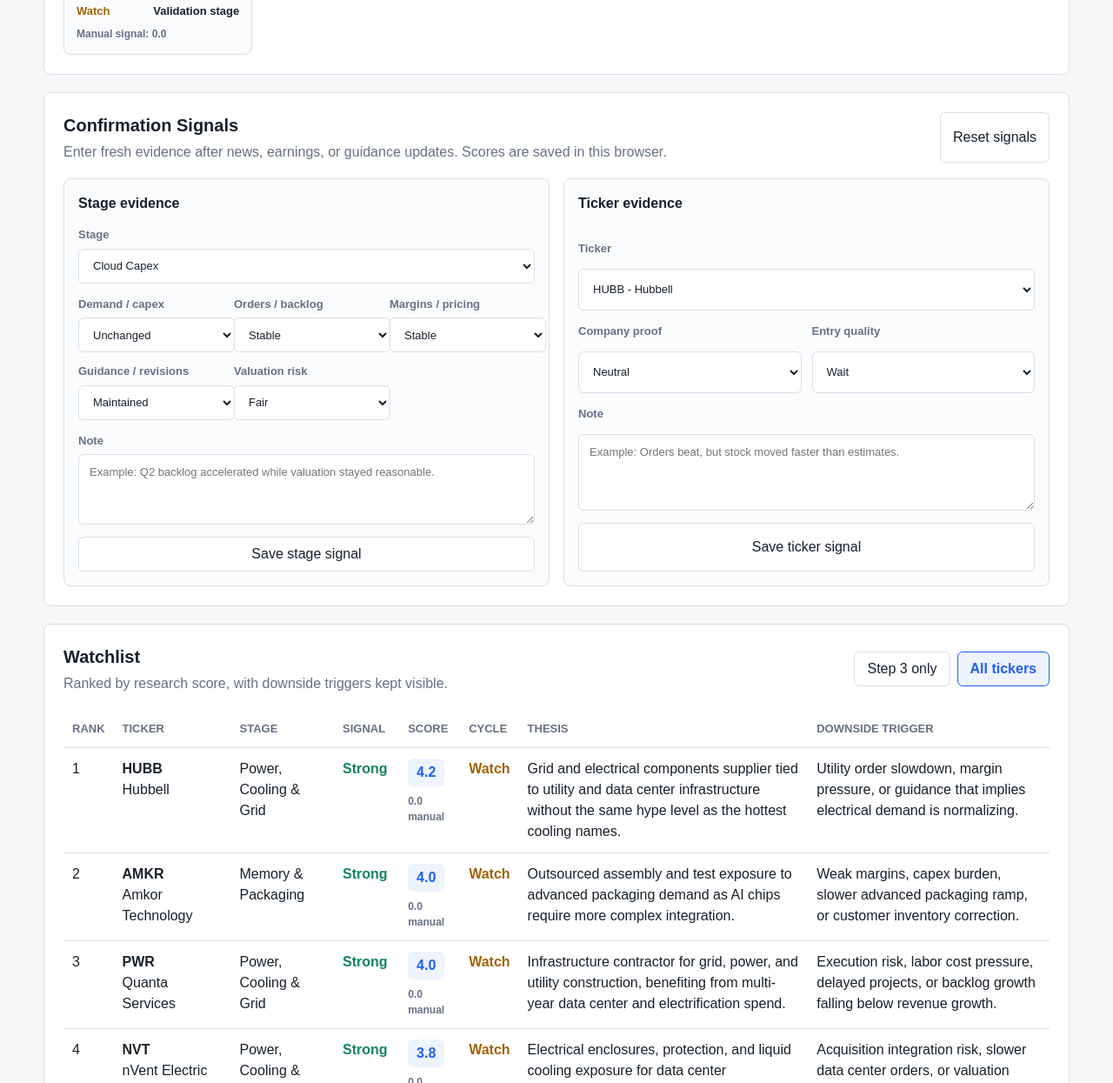
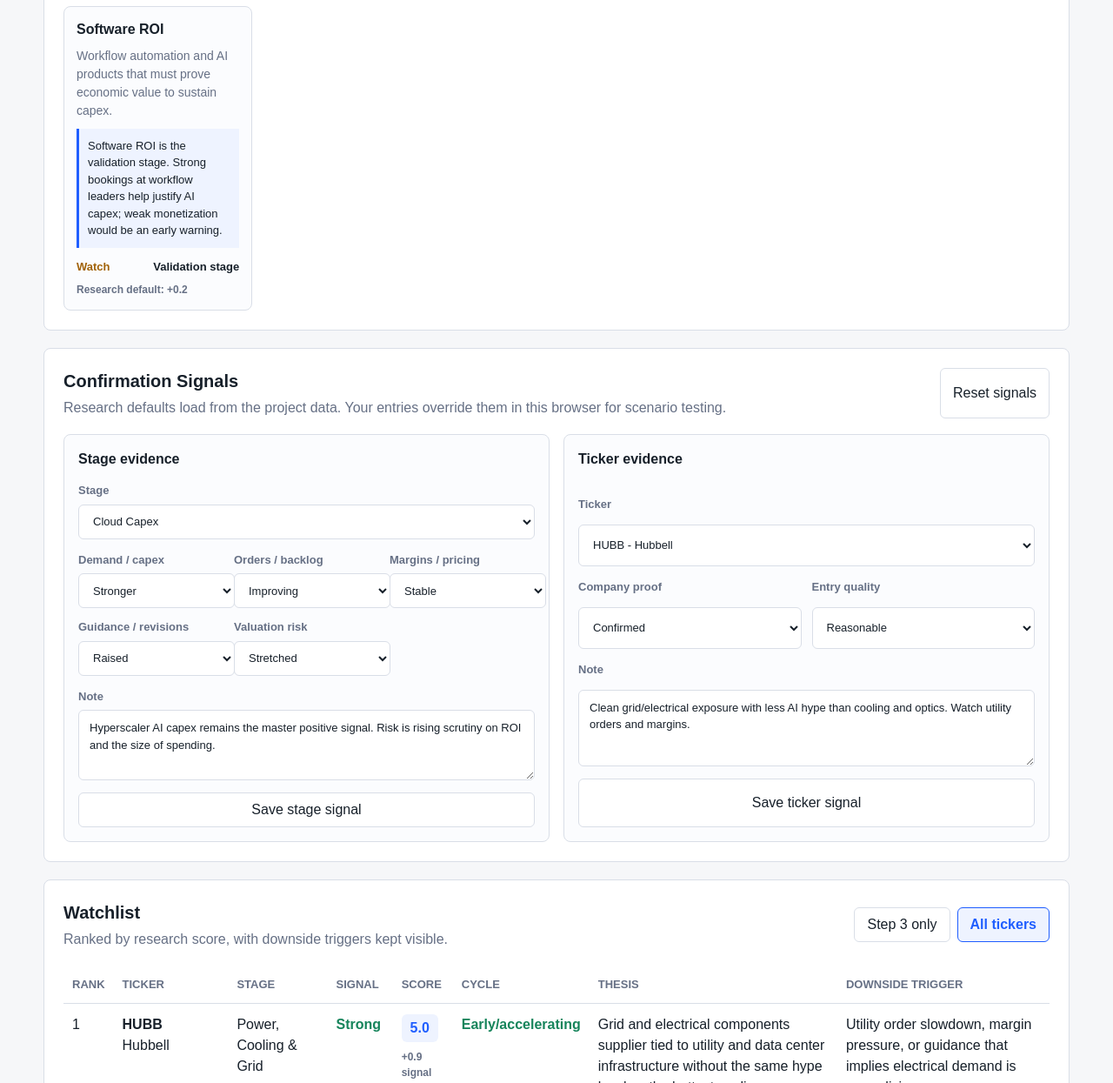
Before and after one commit to Tcnellus/ai-chain-monitor, a plain HTML site: page index.html in a window 1280 px wide. Shown: the part 628-1873 px from the top of the page at 87% size. Drawn offline with Linux system fonts and the light colour scheme.

Commit message:
Add research default signal layer

```diff
--- a/app.js
+++ b/app.js
@@ -5,6 +5,12 @@
   tickers: [],
   step3Only: false,
   stageFilter: 'all',
+  defaultSignals: {
+    stages: {},
+    tickers: {},
+    updatedAt: '',
+    method: '',
+  },
   signals: {
     stages: {},
     tickers: {},
@@ -46,7 +52,7 @@
 ]);
 
 const stageSignalScore = (stageId) => {
-  const signal = { ...signalDefaults, ...(state.signals.stages[stageId] || {}) };
+  const signal = mergedStageSignal(stageId);
   return average([
     Number(signal.demand),
     Number(signal.orders),
@@ -57,7 +63,7 @@
 };
 
 const tickerSignalScore = (symbol) => {
-  const signal = { ...tickerDefaults, ...(state.signals.tickers[symbol] || {}) };
+  const signal = mergedTickerSignal(symbol);
   return average([Number(signal.proof), Number(signal.entry)]);
 };
 
@@ -101,6 +107,24 @@
   }
 };
 
+const mergedStageSignal = (stageId) => ({
+  ...signalDefaults,
+  ...(state.defaultSignals.stages[stageId] || {}),
+  ...(state.signals.stages[stageId] || {}),
+});
+
+const mergedTickerSignal = (symbol) => ({
+  ...tickerDefaults,
+  ...(state.defaultSignals.tickers[symbol] || {}),
+  ...(state.signals.tickers[symbol] || {}),
+});
+
+const signalSource = (defaultSignal, manualSignal) => {
+  if (manualSignal) return 'Manual override';
+  if (defaultSignal) return 'Research default';
+  return 'No signal';
+};
+
 const renderStages = () => {
   const stageGrid = document.querySelector('#stage-grid');
   const stageFilter = document.querySelector('#stage-filter');
@@ -121,7 +145,8 @@
   stageGrid.innerHTML = visibleStages.map((stage) => {
     const score = stageSignalScore(stage.id);
     const outcome = stageOutcome(score);
-    const signal = state.signals.stages[stage.id];
+    const signal = mergedStageSignal(stage.id);
+    const source = signalSource(state.defaultSignals.stages[stage.id], state.signals.stages[stage.id]);
     const note = signal?.note ? `<p class="stage-note">${escapeHtml(signal.note)}</p>` : '';
 
     return `
@@ -133,7 +158,7 @@
           <span class="signal ${outcome.className}">${outcome.label}</span>
           <span>${escapeHtml(stage.cyclePosition)}</span>
         </div>
-        <div class="stage-score">Manual signal: ${formatSigned(score)}</div>
+        <div class="stage-score">${source}: ${formatSigned(score)}</div>
       </article>
     `;
   }).join('');
@@ -167,7 +192,11 @@
         ...ticker,
         score,
         stageOutcome: stageOutcome(stageScore),
-        tickerSignal: state.signals.tickers[ticker.symbol],
+        tickerSignal: mergedTickerSignal(ticker.symbol),
+        tickerSignalSource: signalSource(
+          state.defaultSignals.tickers[ticker.symbol],
+          state.signals.tickers[ticker.symbol],
+        ),
         manualDelta: stageScore * 0.45 + tickerScore * 0.35,
       };
     })
@@ -188,10 +217,10 @@
         <td><span class="signal ${ticker.signal.toLowerCase()}">${escapeHtml(ticker.signal)}</span></td>
         <td>
           <span class="score">${formatScore(ticker.score)}</span>
-          <div class="score-delta">${formatSigned(ticker.manualDelta)} manual</div>
+          <div class="score-delta">${formatSigned(ticker.manualDelta)} signal</div>
         </td>
         <td><span class="signal ${ticker.stageOutcome.className}">${ticker.stageOutcome.label}</span></td>
-        <td>${escapeHtml(ticker.thesis)}${note}</td>
+        <td>${escapeHtml(ticker.thesis)}${note}<div class="score-delta">${ticker.tickerSignalSource}</div></td>
         <td>${escapeHtml(ticker.downsideTrigger)}</td>
       </tr>
     `;
@@ -200,7 +229,7 @@
 
 const populateStageForm = () => {
   const stageId = document.querySelector('#signal-stage').value;
-  const signal = { ...signalDefaults, ...(state.signals.stages[stageId] || {}) };
+  const signal = mergedStageSignal(stageId);
 
   document.querySelector('#signal-demand').value = signal.demand;
   document.querySelector('#signal-orders').value = signal.orders;
@@ -212,7 +241,7 @@
 
 const populateTickerForm = () => {
   const symbol = document.querySelector('#signal-ticker').value;
-  const signal = { ...tickerDefaults, ...(state.signals.tickers[symbol] || {}) };
+  const signal = mergedTickerSignal(symbol);
 
   document.querySelector('#ticker-proof').value = signal.proof;
   document.querySelector('#ticker-entry').value = signal.entry;
@@ -228,13 +257,15 @@
 
 const loadData = async () => {
   loadSignals();
-  const [stagesResponse, tickersResponse] = await Promise.all([
+  const [stagesResponse, tickersResponse, signalsResponse] = await Promise.all([
     fetch('data/chain-stages.json'),
     fetch('data/tickers.json'),
+    fetch('data/signals.json'),
   ]);
 
   state.stages = await stagesResponse.json();
   state.tickers = await tickersResponse.json();
+  state.defaultSignals = await signalsResponse.json();
   renderSelectors();
   populateStageForm();
   populateTickerForm();
--- /dev/null
+++ b/data/signals.json
@@ -0,0 +1,134 @@
+{
+  "updatedAt": "2026-05-11",
+  "method": "Manual research defaults updated by Codex. Static research layer; not a live data feed.",
+  "stages": {
+    "cloud-capex": {
+      "demand": 2,
+      "orders": 1,
+      "margins": 0,
+      "guidance": 2,
+      "valuation": -1,
+      "note": "Hyperscaler AI capex remains the master positive signal. Risk is rising scrutiny on ROI and the size of spending.",
+      "updatedAt": "2026-05-11"
+    },
+    "compute-chips": {
+      "demand": 2,
+      "orders": 2,
+      "margins": 1,
+      "guidance": 1,
+      "valuation": -2,
+      "note": "AI accelerator demand remains strong, but the obvious winners are priced for high execution.",
+      "updatedAt": "2026-05-11"
+    },
+    "memory-packaging": {
+      "demand": 2,
+      "orders": 1,
+      "margins": 1,
+      "guidance": 1,
+      "valuation": 0,
+      "note": "HBM and advanced packaging remain active bottlenecks. Watch for supply expansion and margin normalization.",
+      "updatedAt": "2026-05-11"
+    },
+    "power-cooling-grid": {
+      "demand": 2,
+      "orders": 2,
+      "margins": 1,
+      "guidance": 1,
+      "valuation": 0,
+      "note": "Physical infrastructure demand is strengthening as AI data centers need power, cooling, and grid equipment.",
+      "updatedAt": "2026-05-11"
+    },
+    "networking-optics": {
+      "demand": 2,
+      "orders": 1,
+      "margins": 1,
+      "guidance": 1,
+      "valuation": -1,
+      "note": "Cluster scaling supports networking and optics demand, but several names are crowded after large moves.",
+      "updatedAt": "2026-05-11"
+    },
+    "software-roi": {
+      "demand": 1,
+      "orders": 0,
+      "margins": 0,
+      "guidance": 0,
+      "valuation": 0,
+      "note": "Software ROI is the validation stage. Strong bookings at workflow leaders help justify AI capex; weak monetization would be an early warning.",
+      "updatedAt": "2026-05-11"
+    }
+  },
+  "tickers": {
+    "HUBB": {
+      "proof": 1,
+      "entry": 1,
+      "note": "Clean grid/electrical exposure with less AI hype than cooling and optics. Watch utility orders and margins.",
+      "updatedAt": "2026-05-11"
+    },
+    "AMKR": {
+      "proof": 1,
+      "entry": 1,
+      "note": "Advanced packaging and test optionality. More upside optionality, but margins and capex discipline matter.",
+      "updatedAt": "2026-05-11"
+    },
+    "PWR": {
+      "proof": 2,
+      "entry": 0,
+      "note": "Strong backlog and infrastructure exposure, but quality is already recognized by the market.",
+      "updatedAt": "2026-05-11"
+    },
+    "NVT": {
+      "proof": 1,
+      "entry": 0,
+      "note": "Good electrical protection and liquid cooling exposure. More attractive on pullbacks after re-rating.",
+      "updatedAt": "2026-05-11"
+    },
+    "MOD": {
+      "proof": 1,
+      "entry": -1,
+      "note": "Direct cooling exposure, but capacity expansion and event risk make chasing less attractive.",
+      "updatedAt": "2026-05-11"
+    },
+    "COHR": {
+      "proof": 1,
+      "entry": -1,
+      "note": "AI datacenter optics demand is real, but expectations are higher after strong price action.",
+      "updatedAt": "2026-05-11"
+    },
+    "CRDO": {
+      "proof": 1,
+      "entry": -2,
+      "note": "High-speed connectivity thesis is strong, but valuation and customer concentration create chase risk.",
+      "updatedAt": "2026-05-11"
+    },
+    "NVDA": {
+      "proof": 2,
+      "entry": -1,
+      "note": "Still the strongest obvious AI compute winner, but decline risk rises if gross margin peaks or hyperscalers digest capacity.",
+      "updatedAt": "2026-05-11"
+    },
+    "MU": {
+      "proof": 2,
+      "entry": 0,
+      "note": "HBM demand is strong. Watch for memory pricing rollover or future oversupply.",
+      "updatedAt": "2026-05-11"
+    },
+    "ANET": {
+      "proof": 1,
+      "entry": -1,
+      "note": "AI Ethernet demand is strong, but cloud titan timing and valuation need discipline.",
+      "updatedAt": "2026-05-11"
+    },
+    "ZI": {
+      "proof": 0,
+      "entry": 0,
+      "note": "Part of software ROI stage, but needs proof of durable AI-driven GTM growth and retention.",
+      "updatedAt": "2026-05-11"
+    },
+    "MSFT": {
+      "proof": 2,
+      "entry": 0,
+      "note": "Capex and AI platform signal remain strong. Watch whether monetization keeps pace with infrastructure spend.",
+      "updatedAt": "2026-05-11"
+    }
+  }
+}
--- a/index.html
+++ b/index.html
@@ -36,7 +36,7 @@
         <div class="panel-heading">
           <div>
             <h2>Confirmation Signals</h2>
-            <p>Enter fresh evidence after news, earnings, or guidance updates. Scores are saved in this browser.</p>
+            <p>Research defaults load from the project data. Your entries override them in this browser for scenario testing.</p>
           </div>
           <button id="reset-signals" type="button">Reset signals</button>
         </div>
```
Also changed, not shown: 2 other files.
